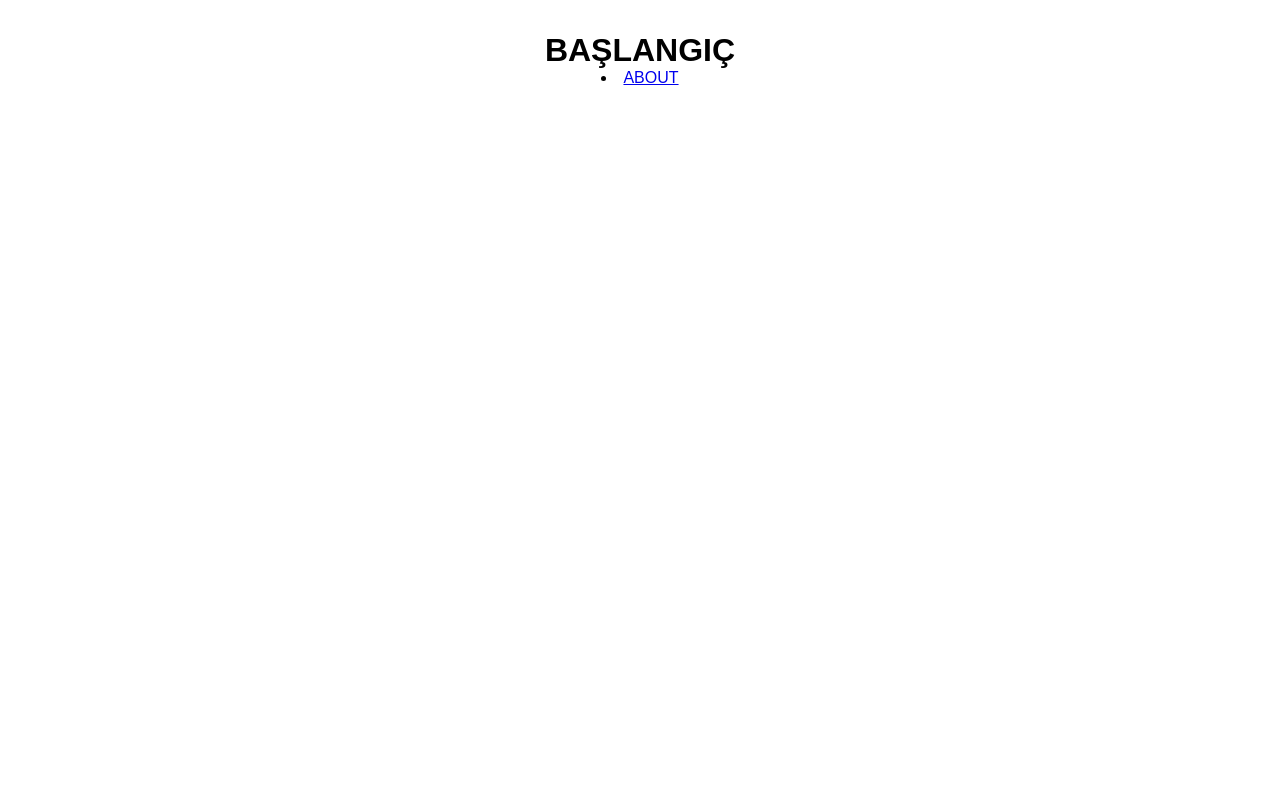
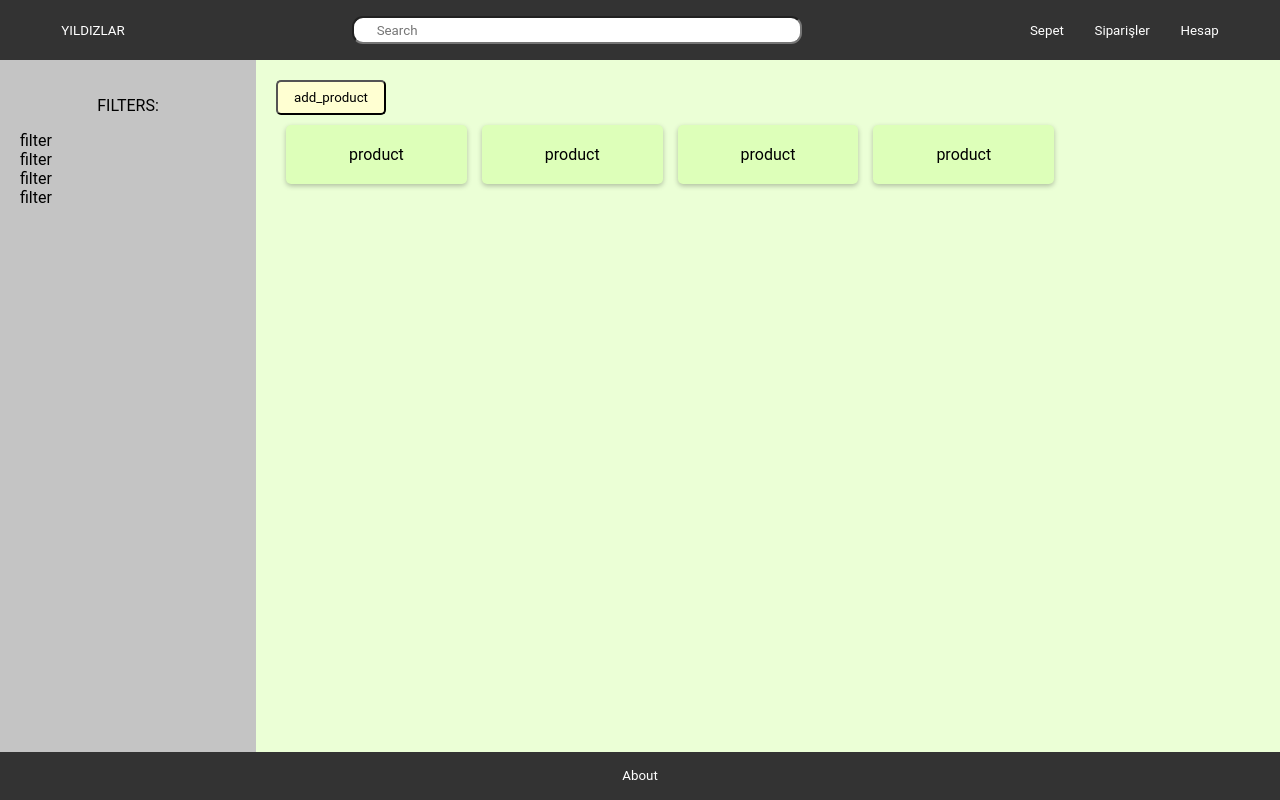
Before and after one commit to cevrimxe/eCommerceProject, a PHP site: page / in a window 1280 px wide. Before the commit the page is almost empty. Run offline with PHP 8.4, Linux system fonts and the light colour scheme.

Commit message:
prototype, final değil, değişecek

```diff
--- a/frontend/assets/script.js
+++ b/frontend/assets/script.js
@@ -1,3 +1,8 @@
 document.addEventListener('DOMContentLoaded', () => {
     console.log('sayfa yüklendi...');
 });
+
+function add_product()
+{
+    document.getElementById("product-list").innerHTML += '<div class="product">product_added</div>';
+}
--- a/frontend/assets/style.css
+++ b/frontend/assets/style.css
@@ -1,12 +1,108 @@
-/* Basic reset */
 * {
+    box-sizing: border-box;
     margin: 0;
     padding: 0;
-    box-sizing: border-box;
+    font-family: 'Roboto', sans-serif;
 }
 
-body {
-    font-family: Arial, sans-serif;
+html, body {
+    height: 100%;
+}
+
+.page {
+    display: flex;
+    flex-direction: column;
+    min-height: 100dvh;
+}
+
+#content {
+    flex: 1;
+    /* This pushes the footer to the bottom */
+    background-color: rgb(235, 255, 214);
+}
+
+.footer {
+    background-color: #333;
+    color: white;
     text-align: center;
-    padding-top: 2rem;
+    padding: 10px;
+    display: flex;
+    justify-content: center;
 }
+
+.top-nav {
+    display: flex;
+    justify-content: space-between;
+    padding: 1rem;
+    padding-right: 3rem;
+    padding-left: 3rem;
+    background: #333;
+    color: white;
+}
+
+.search-bar {
+    width: 450px;
+    border-radius: 11px;
+    text-indent: 5%;
+}
+
+.button-yellowred {
+    background: transparent;
+    border: none;
+    color: #fff;
+    cursor: pointer;
+    position: relative;
+    padding: 0.5em 1em;
+    transition: color 0.3s ease;
+    text-align: center;
+    z-index: 0;
+}
+
+.button-yellowred:hover {
+    color: rgb(240, 255, 173);
+}
+
+.button-yellowred:active {
+    color: rgb(255, 173, 173);
+}
+
+/* top navigation bar over */
+#content {
+    display: flex;
+}
+
+#sidebar {
+    flex: 0 0 20%;
+    background-color: #c4c4c4;
+    padding: 20px;
+}
+
+#product-section {
+    flex: 1;
+    /* without flex: 1, product-section only takes as much space as necessary, which is small,
+    so product list grows vertically because there is no horizontal space for it to grow in */
+    padding: 20px;
+}
+
+#add-product-button {
+    background: rgb(255, 255, 210);
+    border-radius: 5px;
+    color: #000000;
+    cursor: pointer;
+    padding: 0.5rem 1rem;
+}
+
+#product-list {
+    display: grid;
+    grid-template-columns: repeat(auto-fill, minmax(150px, 1fr));
+    gap: 15px;
+    padding: 10px;
+}
+
+.product {
+    background-color: rgb(221, 255, 185);
+    padding: 20px;
+    text-align: center;
+    border-radius: 5px;
+    box-shadow: 0 2px 5px rgba(0, 0, 0, 0.25);
+}
--- a/index.html
+++ b/index.html
@@ -1,20 +1,66 @@
 <!DOCTYPE html>
 <html lang="en">
+
 <head>
     <meta charset="UTF-8">
-    <meta name="viewport" content="width=device-width, initial-scale=1.0">
-
     <title>eCommerce</title>
 
-    <link rel="stylesheet" href="frontend/assets/style.css"> <!-- Link to CSS in assets folder -->
-    <script src="frontend/assets/script.js" defer></script> <!-- Link to JS in assets folder -->
+    <link rel="stylesheet" href="frontend/assets/style.css">
+    <script src="frontend/assets/script.js" defer></script>
 </head>
 
 <body>
+    <div class="page">
 
-    <h1>BAŞLANGIÇ</h1>
+        <div class="top-nav">
 
-    <li><a href="frontend/pages/about.html">ABOUT</a></li>
+            <div class="top-nav-left">
+                <button class="button-yellowred">YILDIZLAR</button>
+            </div>
 
+            <input class="search-bar" type="text" placeholder="Search" />
+
+            <div class="top-nav-right">
+
+                <button class="button-yellowred">Sepet</button>
+                <button class="button-yellowred">Siparişler</button>
+                <button class="button-yellowred">Hesap</button>
+
+            </div>
+        </div>
+
+        <div id="content">
+
+            <div id="sidebar">
+                <div class="title" style="padding: 1rem 1rem; text-align: center;">FILTERS:</div>
+
+                <div id="filter-list">
+                    <div class="filter">filter</div>
+                    <div class="filter">filter</div>
+                    <div class="filter">filter</div>
+                    <div class="filter">filter</div>
+                </div>
+            </div>
+
+            <div id="product-section">
+
+                <button id="add-product-button" onclick="add_product()">add_product</button>
+
+                <div id="product-list">
+                    <div class="product">product</div>
+                    <div class="product">product</div>
+                    <div class="product">product</div>
+                    <div class="product">product</div>
+                </div>
+
+            </div>
+
+        </div>
+
+        <footer class="footer">
+            <button class="button-yellowred" onclick="location.href='frontend/pages/about.html'">About</button>
+        </footer>
+
+    </div>
 </body>
 </html>
```
Also changed, not shown: frontend/pages/about.html (+8 -2 lines), 2 other files.
